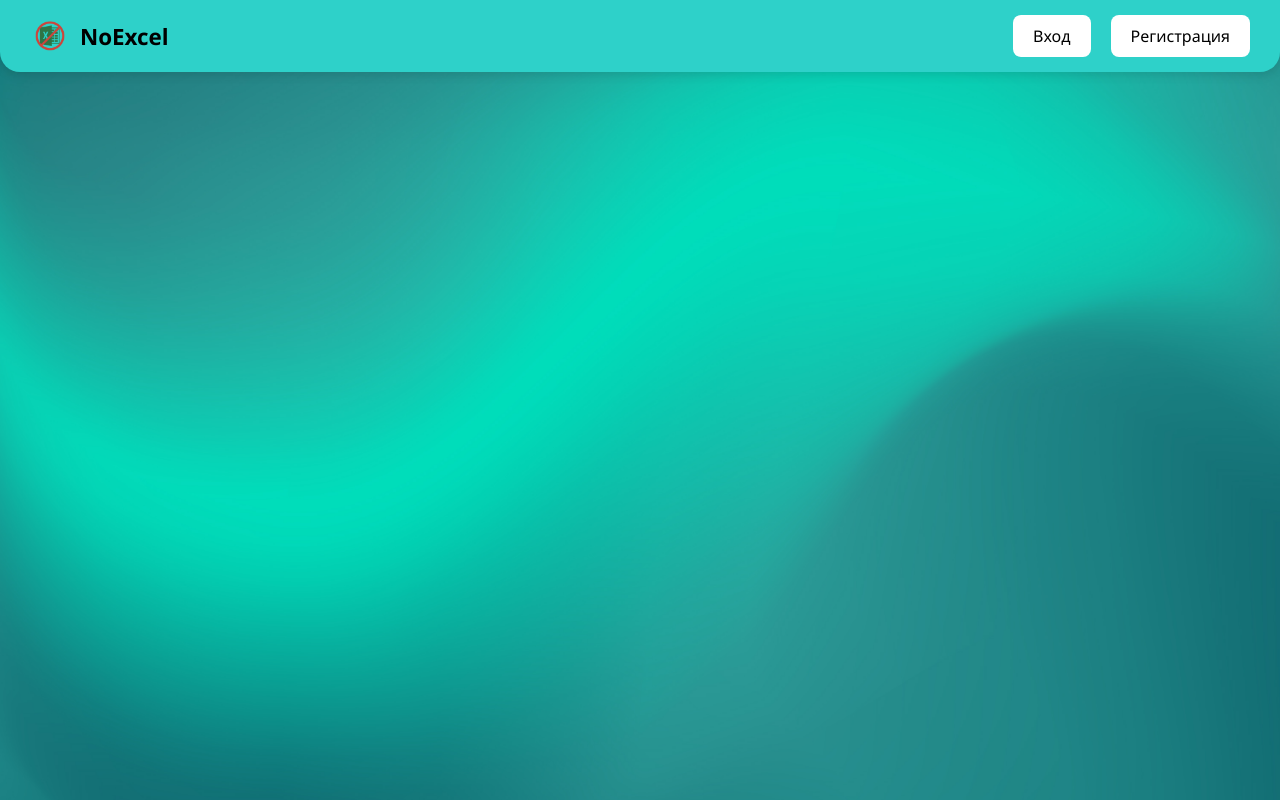
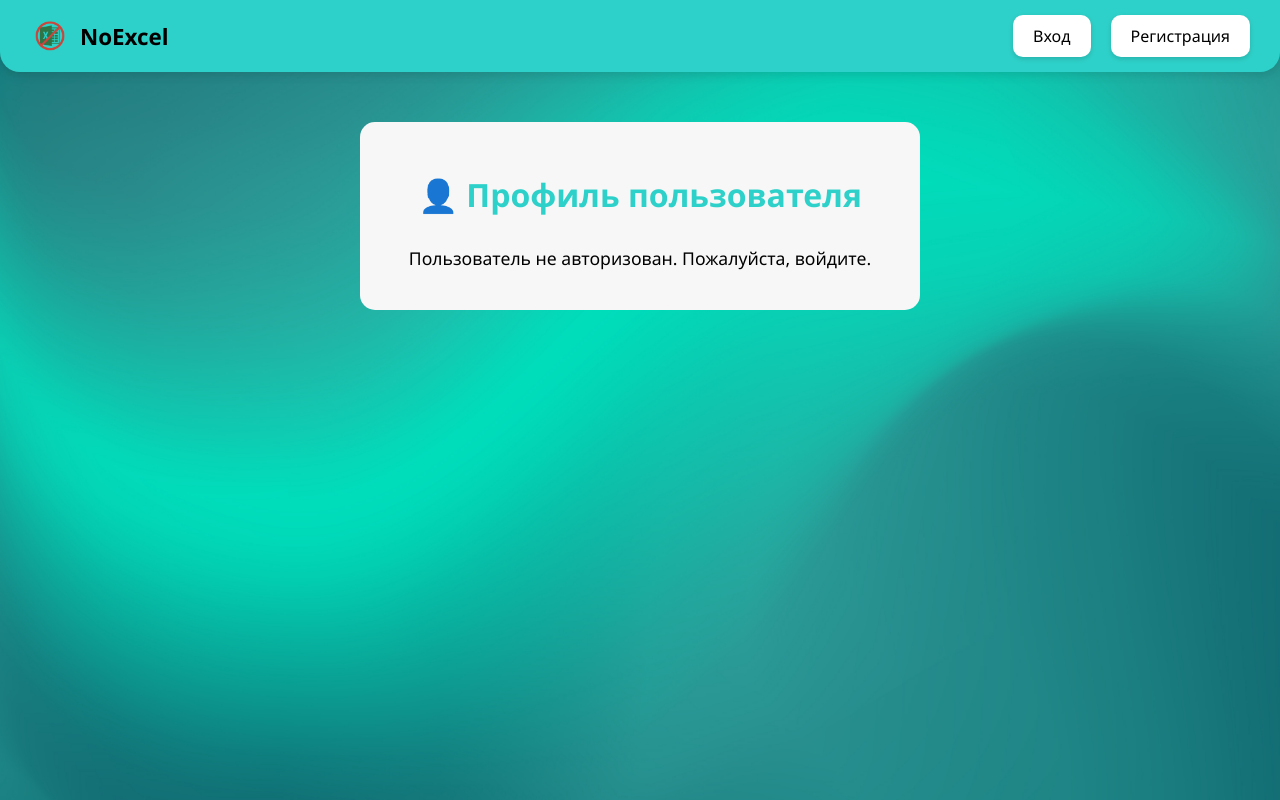
Before and after one commit to strikeDusha/noexcel, a Vue app in the folder frontend/: page /me in a window 1280 px wide. Built offline with nearby package versions, Linux system fonts and the light colour scheme.

Commit message:
user page on /me

```diff
--- a/frontend/src/components/Header.vue
+++ b/frontend/src/components/Header.vue
@@ -49,20 +49,19 @@ onMounted(() => {
 <style scoped>
 .btn-link {
   display: inline-block;
+  padding: 10px 20px;
   background-color: white;
-  color: black;
-  border: none;
-  border-radius: 8px;
-  padding: 10px 20px;
+  color: #2ED1C9; /* бирюзовый акцент */
+  border-radius: 10px;
+  text-decoration: none; /* убираем underline */
   font-weight: 600;
-  font-size: 1em;
-  cursor: pointer;
-  text-decoration: none; /* убираем underline */
-  transition: background-color 0.2s;
+  transition: transform 0.2s, box-shadow 0.2s;
+  box-shadow: 0 2px 5px rgba(0,0,0,0.15);
 }
 
 .btn-link:hover {
-  background-color: #f0f0f0; /* лёгкое выделение при наведении */
+  transform: scale(1.05); /* лёгкое увеличение */
+  box-shadow: 0 4px 12px rgba(0,0,0,0.2);
 }
 
 
@@ -100,6 +99,7 @@ onMounted(() => {
 .nav a {
   color: black;
   text-decoration: none;
+
   font-weight: 500;
 }
 
--- a/frontend/src/components/Profile.vue
+++ b/frontend/src/components/Profile.vue
@@ -0,0 +1,93 @@
+<template>
+  <div class="profile-page">
+    <h1>👤 Профиль пользователя</h1>
+
+    <div v-if="user">
+      <p><strong>ID:</strong> {{ user.id }}</p>
+      <p><strong>Имя:</strong> {{ user.username }}</p>
+      <p><strong>Токен:</strong> {{ user.token }}</p>
+      <p><strong>Сессия истекает:</strong> {{ ttlText }}</p>
+
+      <button class="btn-logout" @click="logout">Выйти</button>
+    </div>
+
+    <div v-else>
+      <p>Пользователь не авторизован. Пожалуйста, войдите.</p>
+    </div>
+  </div>
+</template>
+
+<script setup>
+import { ref, onMounted } from 'vue'
+import { useRouter } from 'vue-router'
+
+const router = useRouter()
+const user = ref(null)
+const ttlText = ref('')
+
+function checkUser() {
+  const token = localStorage.getItem('token')
+  const userId = localStorage.getItem('userId')
+  const username = localStorage.getItem('username')
+  const ttl = parseInt(localStorage.getItem('tokenTTL')) || 0
+  const now = Date.now()
+
+  if (token && ttl > now) {
+    user.value = { id: userId, username, token }
+    const secondsLeft = Math.floor((ttl - now) / 1000)
+    ttlText.value = `${Math.floor(secondsLeft / 60)} мин ${secondsLeft % 60} сек`
+  } else {
+    user.value = null
+  }
+}
+
+function logout() {
+  localStorage.removeItem('token')
+  localStorage.removeItem('userId')
+  localStorage.removeItem('username')
+  localStorage.removeItem('tokenTTL')
+  user.value = null
+  router.push({ name: 'Login' })
+}
+
+onMounted(() => {
+  checkUser()
+})
+</script>
+
+<style scoped>
+.profile-page {
+  max-width: 500px;
+  margin: 50px auto;
+  padding: 30px;
+  border-radius: 15px;
+  background-color: #f7f7f7;
+  text-align: center;
+}
+
+.profile-page h1 {
+  margin-bottom: 30px;
+  color: #2ED1C9;
+}
+
+.profile-page p {
+  margin: 10px 0;
+  font-size: 1.1em;
+}
+
+.btn-logout {
+  margin-top: 20px;
+  padding: 10px 25px;
+  background-color: white;
+  color: black;
+  border: none;
+  border-radius: 10px;
+  font-weight: 600;
+  cursor: pointer;
+  transition: background-color 0.2s;
+}
+
+.btn-logout:hover {
+  background-color: #e0e0e0;
+}
+</style>
--- a/frontend/src/components/RegisterPage.vue
+++ b/frontend/src/components/RegisterPage.vue
@@ -72,7 +72,7 @@ async function handleRegister() {
     localStorage.setItem(userKey, JSON.stringify(user))
 
     alert(`Регистрация успешна! Привет, ${username.value}`)
-    router.push('/table') // редирект на таблицы
+    router.push('/me') // редирект на таблицы
 
   } catch (e) {
     error.value = 'Ошибка регистрации'
--- a/frontend/src/router/router.js
+++ b/frontend/src/router/router.js
@@ -6,9 +6,10 @@ import AuthPage from '../components/AuthPage.vue'
 import RegisterPage from '../components/RegisterPage.vue'
 import MainPage from '../components/MainPage.vue'
 import SpreedSheet from '../components/SpreadsheetPage.vue'
+import Profile from '@/components/Profile.vue'
 
 const routes = [
- // {path: '/me',name: "Profile",component: Profile}
+ {path: '/me',name: "Profile",component: Profile},
   { path: '/spreadsheets', name: 'SpreadSheet', component: SpreedSheet },
   { path: '/', name: 'MainPage', component: MainPage },
   { path: '/login', name: 'Login', component: AuthPage },
--- a/frontend/src/style.css
+++ b/frontend/src/style.css
@@ -2,7 +2,7 @@ body {
   margin: 0;
   padding: 0;
   font-family: "Segoe UI", sans-serif;
-  background: url("../public/deadinside.jpg") no-repeat center center fixed;
+  background: url("/deadinside.jpg") no-repeat center center fixed;
   background-size: cover;
 }
 
```
